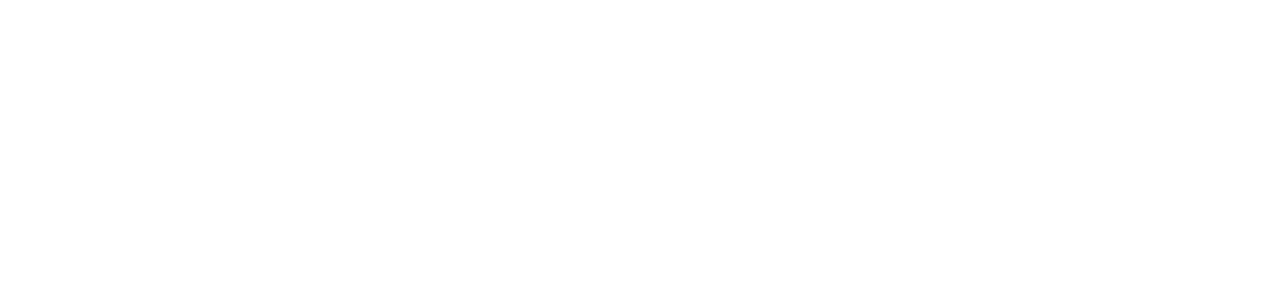
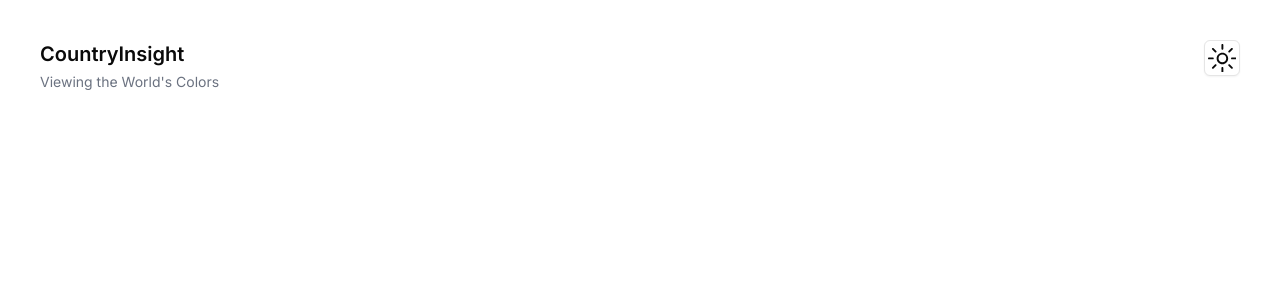
Before and after one commit to shiyammm/rest_countries_using_nextjs_typescript, a Next.js app: page / in a window 1280 px wide. Shown: the top 300 px of the page. Built offline with nearby package versions, Linux system fonts and the light colour scheme.

Commit message:
Update Navbar component and import it into the layout file for consistent display across all pages

```diff
--- a/app/layout.tsx
+++ b/app/layout.tsx
@@ -1,12 +1,14 @@
-import type { Metadata } from "next";
-import { Inter } from "next/font/google";
-import "./globals.css";
+import type { Metadata } from 'next';
+import { Inter } from 'next/font/google';
+import './globals.css';
+import { ThemeProvider } from '@/components/ThemeProvider';
+import Navbar from '@/components/Navbar';
 
-const inter = Inter({ subsets: ["latin"] });
+const inter = Inter({ subsets: ['latin'] });
 
 export const metadata: Metadata = {
-  title: "Create Next App",
-  description: "Generated by create next app",
+  title: 'Rest Countries',
+  description: 'Generated by create next app',
 };
 
 export default function RootLayout({
@@ -15,8 +17,18 @@
   children: React.ReactNode;
 }>) {
   return (
-    <html lang="en">
-      <body className={inter.className}>{children}</body>
+    <html lang="en" suppressHydrationWarning>
+      <body className={inter.className}>
+        <ThemeProvider
+          attribute="class"
+          defaultTheme="system"
+          enableSystem
+          disableTransitionOnChange
+        >
+          <Navbar />
+          {children}
+        </ThemeProvider>
+      </body>
     </html>
   );
 }
--- a/components/Navbar.tsx
+++ b/components/Navbar.tsx
@@ -1,9 +1,20 @@
-import React from 'react'
+import React from 'react';
+import { ModeToggle } from '@/components/Theme';
 
 const Navbar = () => {
   return (
-    <div>Navbar</div>
-  )
-}
+    <header>
+      <nav className="flex justify-between px-10 py-10">
+        <div className="space-y-1">
+          <span className="text-xl font-semibold block">CountryInsight</span>
+          <span className="text-gray-500 text-sm block">
+            Viewing the World's Colors{' '}
+          </span>
+        </div>
+        <ModeToggle />
+      </nav>
+    </header>
+  );
+};
 
-export default Navbar
+export default Navbar;
```
